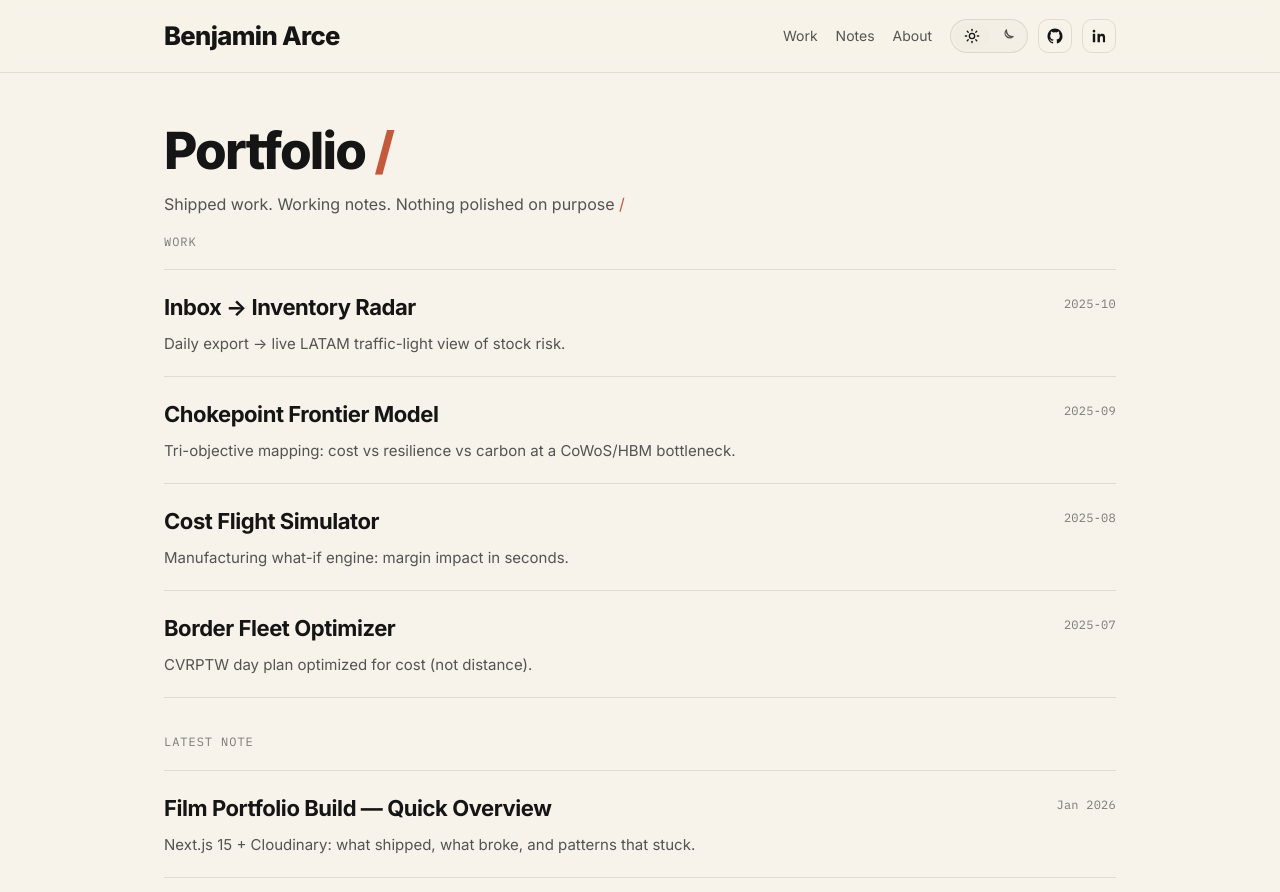
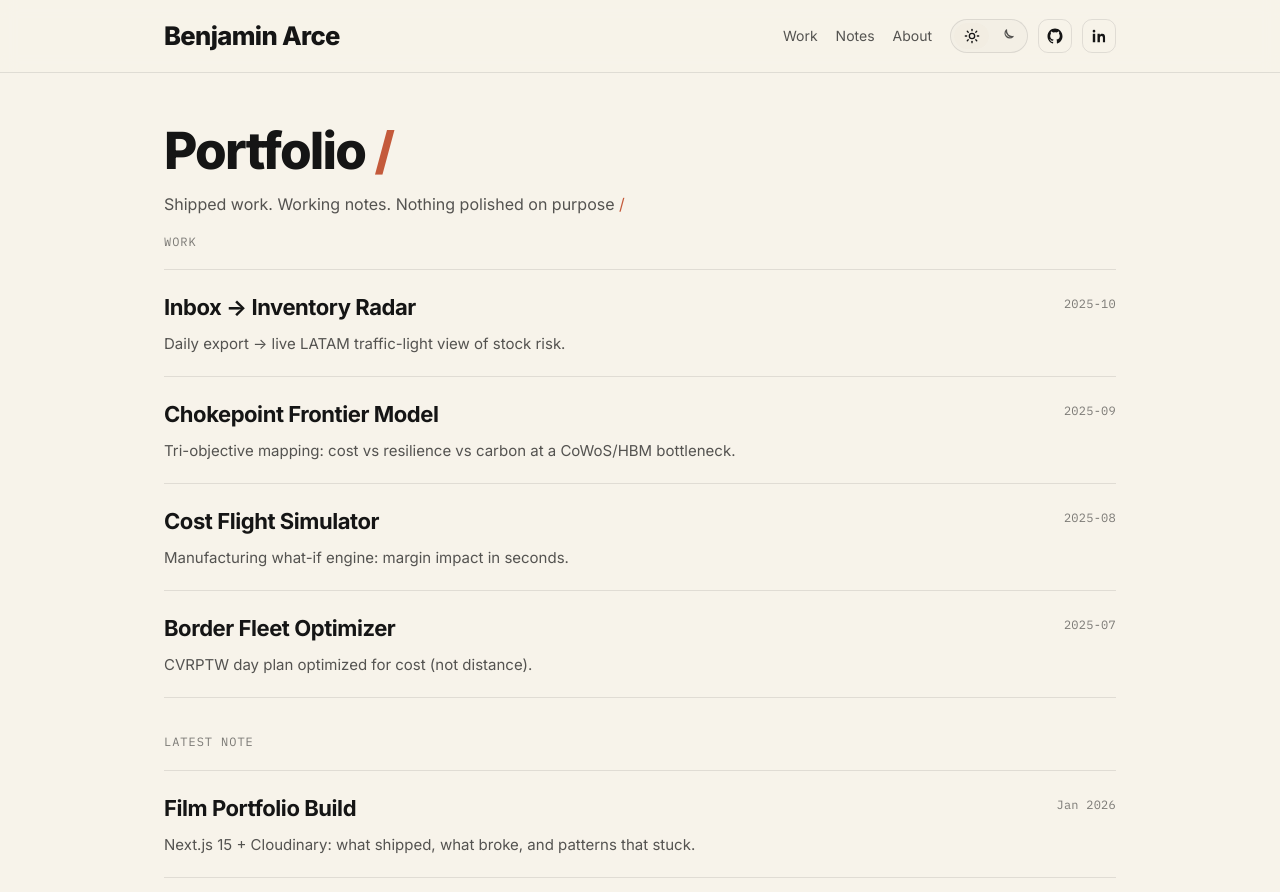
Before and after one commit to benjaminarce-cloud/arcev2-portfolio, a Next.js app: page / in a window 1280 px wide. Shown: the top 892 px of the page. Built offline with nearby package versions, Linux system fonts and the light colour scheme.

Commit message:
Update page.tsx

```diff
--- a/src/app/page.tsx
+++ b/src/app/page.tsx
@@ -29,7 +29,7 @@ const workItems = [
 ];
 
 const latestNote = {
-  title: "Film Portfolio Build — Quick Overview",
+  title: "Film Portfolio Build",
   desc: "Next.js 15 + Cloudinary: what shipped, what broke, and patterns that stuck.",
   date: "Jan 2026",
   href: "/notes/film-portfolio-build-quick-overview",
```
